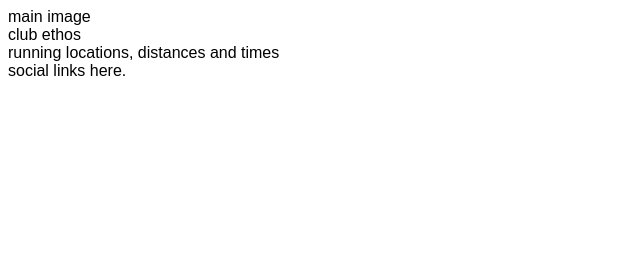
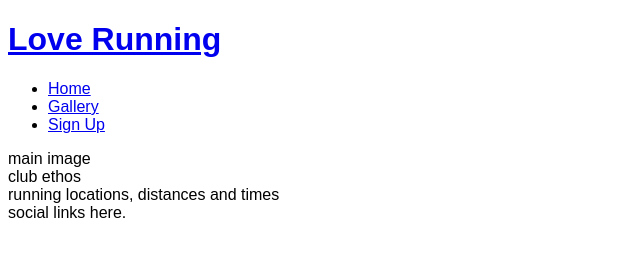
Before and after one commit to HandersonNtani/love-running, a plain HTML site: page index.html in a window 1280 px wide. Shown: the whole page, without its empty margins (0-640 px from the left). Drawn offline with Linux system fonts and the light colour scheme.

Commit message:
add basic header structure

```diff
--- a/index.html
+++ b/index.html
@@ -1,5 +1,6 @@
 <!DOCTYPE html>
 <html lang="en">
+
 <head>
     <meta charset="UTF-8">
     <meta name="viewport" content="width=device-width, initial-scale=1.0">
@@ -8,8 +9,26 @@
     <link rel="stylesheet" href="assets/css/style.css">
     <title>Love Running</title>
 </head>
+
 <body>
-    <header></header>
+    <header>
+        <a href="index.html">
+            <h1>Love Running</h1>
+        </a>
+        <nav>
+            <ul>
+                <li>
+                    <a href="index.html">Home</a>
+                </li>
+                <li>
+                    <a href="#">Gallery</a>
+                </li>
+                <li>
+                    <a href="#">Sign Up</a>
+                </li>
+            </ul>
+        </nav>
+    </header>
     <section>
         main image
     </section>
@@ -26,4 +45,5 @@
     </section>
 
 </body>
+
 </html>
```
